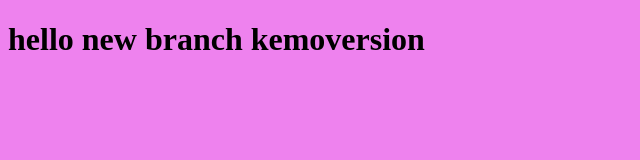
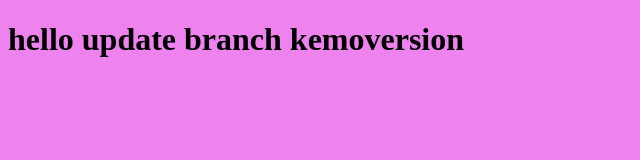
Before and after one commit to karimelarabii9/learn, a plain HTML site: page index.html in a window 1280 px wide. Shown: the whole page, without its empty margins (0-640 px from the left). Drawn offline with Linux system fonts and the light colour scheme.

Commit message:
modifed index.html

```diff
--- a/index.html
+++ b/index.html
@@ -7,7 +7,7 @@
     <link rel="stylesheet" href="style.css">
 </head>
 <body>
-    <h1> hello new branch kemoversion</h1>
+    <h1> hello update branch kemoversion</h1>
     <script src="app.js"></script>
 </body>
 </html>
```
